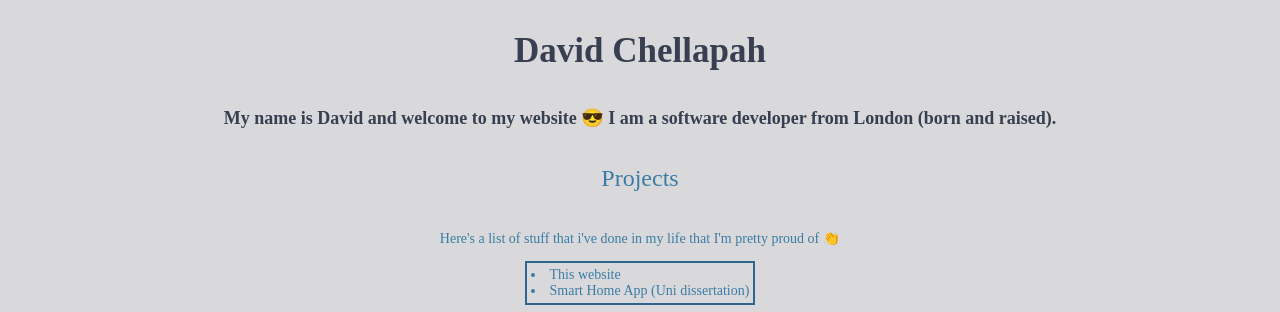
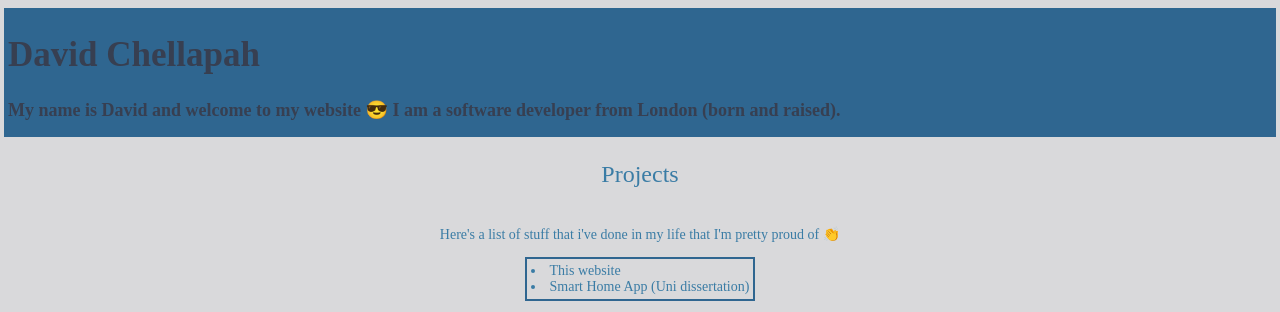
Before and after one commit to davidc94/Portfolio, a Gatsby site: page / in a window 1280 px wide. Shown: the top 312 px of the page. Built offline with nearby package versions, Linux system fonts and the light colour scheme; Gatsby itself is replaced by a stand-in of ours.

Commit message:
added background colour and width props to div

```diff
--- a/src/components/atoms/div/index.js
+++ b/src/components/atoms/div/index.js
@@ -1,6 +1,19 @@
 import React from 'react';
 import styled from 'styled-components';
 import Colors from '../../../utils/colors';
+
+const backgroundColor = {
+  default: Colors.background,
+  text: Colors.text,
+  header: Colors.header,
+  border: Colors.border
+};
+
+const width = {
+  default: 'auto',
+  full: '100%',
+  half: '50%',
+}
 
 const borderColor = {
   default: Colors.background,
@@ -28,6 +41,8 @@ const DivStyling = styled('div')`
     border-radius: ${ props => props.borderRadius ? borderRadius[props.borderRadius] : borderRadius['flat'] };
     display: inline-block;
     padding: 4px;
+    background-color: ${ props => props.backgroundColor ? backgroundColor[props.backgroundColor] : backgroundColor['default'] };
+    width: ${ props => props.width ? width[props.width] : width['default'] };
 `;
 
 const StyledDiv = (props) => (
@@ -36,6 +51,8 @@ const StyledDiv = (props) => (
     borderColor={props.borderColor}
     borderWidth={props.borderWidth}
     borderRadius={props.borderRadius}
+    backgroundColor={props.backgroundColor}
+    width={props.width}
   >
     {props.children}
   </DivStyling>
--- a/src/pages/index.js
+++ b/src/pages/index.js
@@ -18,12 +18,14 @@ export default () => (
     style={{ display: 'flex', alignItems: 'center', flexDirection: 'column' }}
   >
     <GlobalStyle />
+    <StyledDiv backgroundColor='border' width='full'>
       <StyledHeader size='large'>
         David Chellapah
       </StyledHeader>
       <StyledHeader size='base'>
         My name is David and welcome to my website 😎 I am a software developer from London (born and raised).
       </StyledHeader>
+    </StyledDiv>
     <StyledText size='large'>
       Projects
     </StyledText>
```
Also changed, not shown: src/components/atoms/div/index.spec.js (+21 -0 lines), 4 other files. Lines whose indentation alone changed are shown as unchanged.
